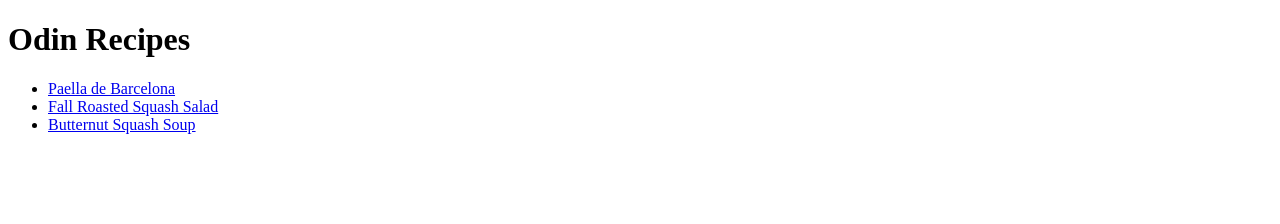
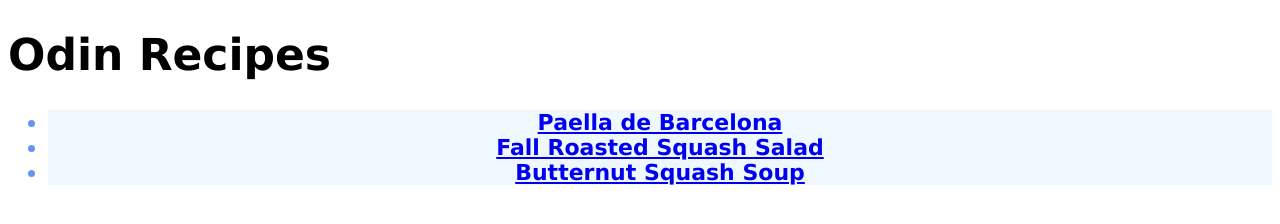
Before and after one commit to lapressle/odin-recipes, a plain HTML site: page index.html in a window 1280 px wide. Drawn offline with Linux system fonts and the light colour scheme.

Commit message:
add style.css for index.html

```diff
--- a/index.html
+++ b/index.html
@@ -2,13 +2,14 @@
 <head lang="en">
     <meta charset="utf-8">
     <title>Odin Recipes</title>
+    <link rel="stylesheet" href="./style.css">
 </head>
 
 <body>
-    <h1>Odin Recipes</h1>
+    <h1 class="header">Odin Recipes</h1>
     <ul>
-        <li><a href="./recipes/paelladebarcelona.html">Paella de Barcelona</a></li>
-        <li><a href="./recipes/squashsalad.html"> Fall Roasted Squash Salad</a></li>
-        <li><a href="./recipes/butternutsquashsoup.html"> Butternut Squash Soup</a></li>
+        <li class="recipelist"><a href="./recipes/paelladebarcelona.html">Paella de Barcelona</a></li>
+        <li class="recipelist"><a href="./recipes/squashsalad.html"> Fall Roasted Squash Salad</a></li>
+        <li class="recipelist"><a href="./recipes/butternutsquashsoup.html"> Butternut Squash Soup</a></li>
     </ul>
 </body>
--- /dev/null
+++ b/style.css
@@ -0,0 +1,16 @@
+* {
+    font-family: Verdana, Geneva, Tahoma, sans-serif;
+    font-size: 22px;
+}
+
+.header{
+    font-size: 44px;
+    font-weight: bolder;
+}
+
+.recipelist{
+   font-weight: bold;
+   background-color: aliceblue;
+   color: cornflowerblue;
+   text-align: center;
+}
```
